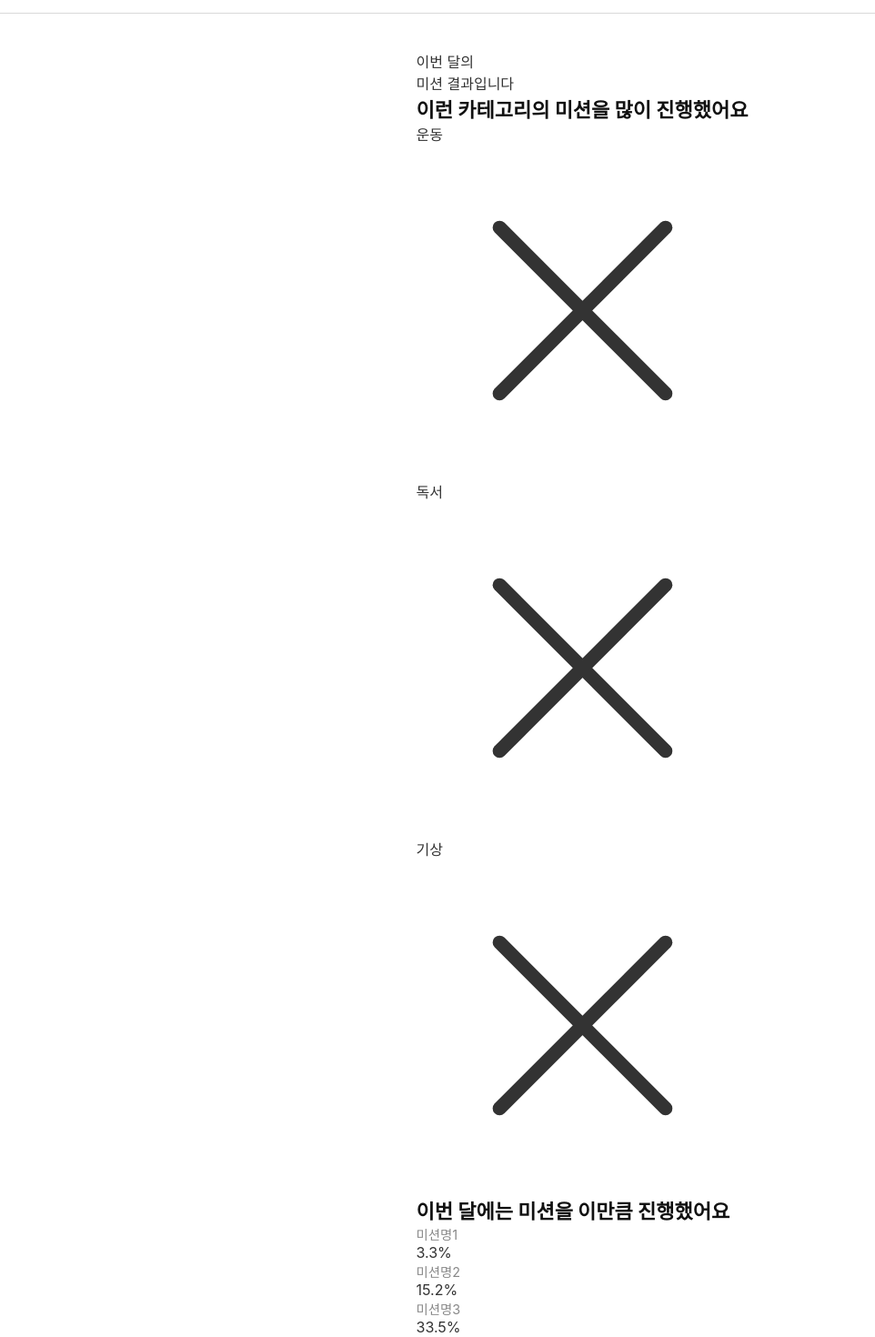
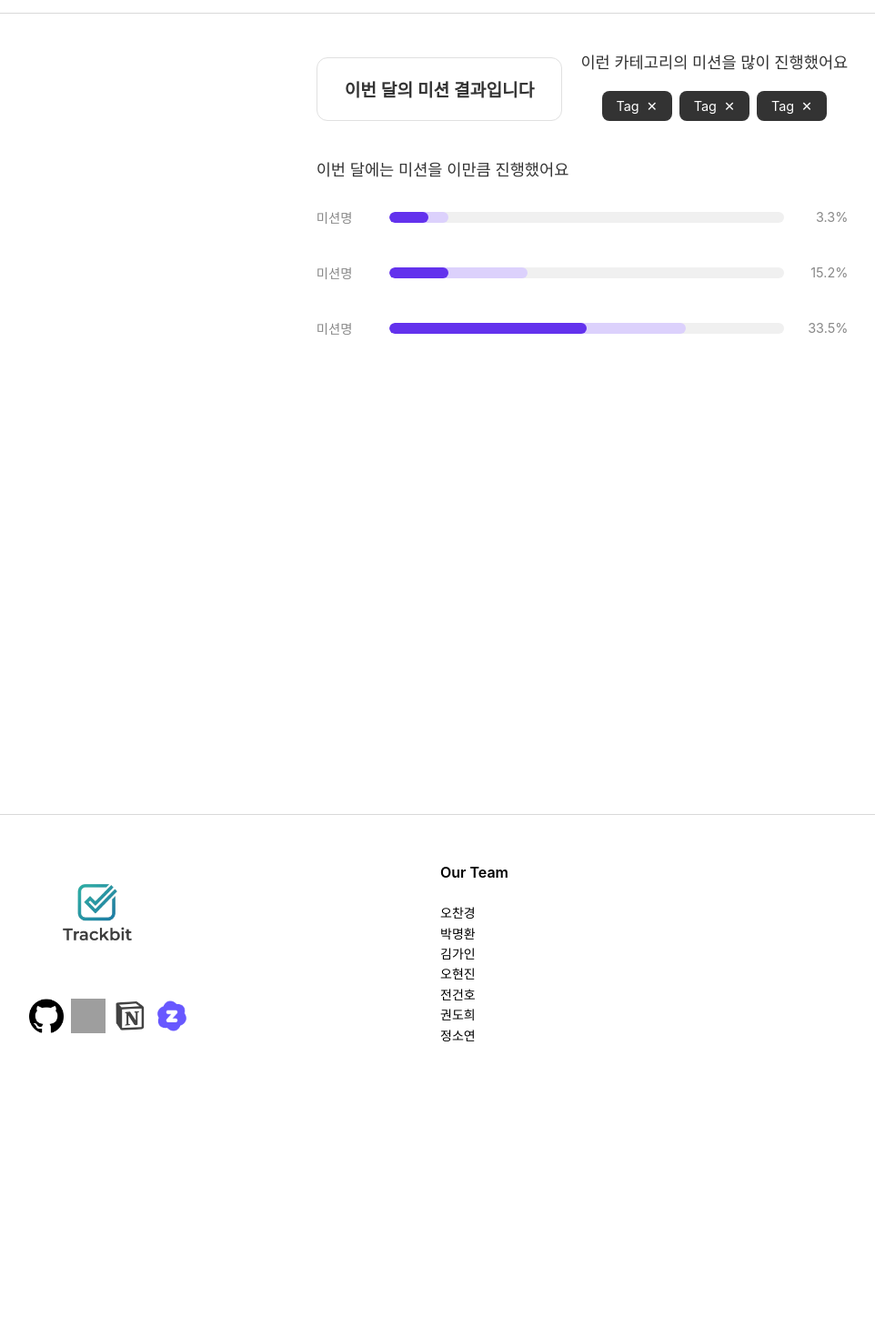
Before and after one commit to yuruha0605/Trackbit_FE, a React (Create React App) app: page /report in a window 1280 px wide. Shown: the part 200-1670 px from the top of the page at 91% size, without its empty margins (0-962 px from the left). After the commit the page ends 1510 px from the top, so only its background shows below. Built offline with nearby package versions, Linux system fonts and the light colour scheme; no server answers; grey boxes are pictures that could not be loaded.

Commit message:
Refactor Report component for improved structure

```diff
--- a/src/pages/mission/Report.jsx
+++ b/src/pages/mission/Report.jsx
@@ -1,73 +1,57 @@
-import React from 'react';
 import './Report.css';
 
 const Report = () => {
-  // 데이터 예시
-  const tagData = ['운동', '독서', '기상'];
-
+  // 미션 데이터 배열
   const missionData = [
-    { name: '미션명1', darkPercent: 2, lightPercent: 1, totalPercent: '3.3%' },
-    { name: '미션명2', darkPercent: 5, lightPercent: 10, totalPercent: '15.2%' },
-    { name: '미션명3', darkPercent: 10, lightPercent: 20, totalPercent: '33.5%' },
+    { id: 1, name: '미션명', percent: 3.3, fillWidth: '10%', shadowWidth: '15%' },
+    { id: 2, name: '미션명', percent: 15.2, fillWidth: '15%', shadowWidth: '35%' },
+    { id: 3, name: '미션명', percent: 33.5, fillWidth: '50%', shadowWidth: '75%' },
   ];
 
   return (
     <div className="report-container">
-
-      {/* 상단 섹션: 요약 카드 + 태그 */}
-      <div className="report-top-section">
-        <div className="result-card">
-          <div className="result-text">이번 달의<br />미션 결과입니다</div>
+      {/* 상단 섹션 */}
+      <div className="header-section">
+        <div className="title-box">
+          이번 달의 미션 결과입니다
         </div>
-
-        <div className="tags-wrapper">
-          <h2 className="section-title">이런 카테고리의 미션을 많이 진행했어요</h2>
-          <div className="tags-list">
-            {tagData.map((tag, index) => (
-              <div key={index} className="tag-item">
-                <span>{tag}</span>
-                {/* 닫기 아이콘 SVG */}
-                <svg className="close-icon" viewBox="0 0 24 24" fill="none" xmlns="http://www.w3.org/2000/svg">
-                  <path d="M18 6L6 18" stroke="currentColor" strokeLinecap="round" strokeLinejoin="round"/>
-                  <path d="M6 6L18 18" stroke="currentColor" strokeLinecap="round" strokeLinejoin="round"/>
-                </svg>
+        <div className="tag-container">
+          <div className="tag-title">이런 카테고리의 미션을 많이 진행했어요</div>
+          <div className="tags">
+            {[1, 2, 3].map((item) => (
+              <div key={item} className="tag">
+                Tag <span>✕</span>
               </div>
             ))}
           </div>
         </div>
       </div>
 
-      {/* 하단 섹션: 미션 진행도 바 */}
-      <div className="report-bottom-section">
-        <h2 className="section-title">이번 달에는 미션을 이만큼 진행했어요</h2>
+      {/* 하단 섹션 */}
+      <div className="stats-section">
+        <div className="stats-title">이번 달에는 미션을 이만큼 진행했어요</div>
 
-        <div className="progress-list">
-          {missionData.map((mission, index) => (
-            <div key={index} className="progress-item">
-              <span className="mission-name">{mission.name}</span>
-
-              <div className="progress-bar-container">
-                {/* 진한 보라색 바 */}
-                <div
-                  className="bar-fill-dark"
-                  style={{ width: `${mission.darkPercent}%` }}
-                />
-                {/* 연한 보라색 바 */}
-                <div
-                  className="bar-fill-light"
-                  style={{ width: `${mission.lightPercent}%` }}
-                />
-              </div>
-
-              <span className="progress-percent">{mission.totalPercent}</span>
+        {missionData.map((mission) => (
+          <div key={mission.id} className="stat-row">
+            <span className="mission-name">{mission.name}</span>
+            <div className="progress-container">
+              {/* 연한 보라색 배경 바 */}
+              <div
+                className="progress-shadow"
+                style={{ width: mission.shadowWidth }}
+              ></div>
+              {/* 진한 보라색 실제 진행 바 */}
+              <div
+                className="progress-fill"
+                style={{ width: mission.fillWidth }}
+              ></div>
             </div>
-          ))}
-        </div>
+            <span className="percentage">{mission.percent}%</span>
+          </div>
+        ))}
       </div>
-
     </div>
   );
 };
 
-
 export default Report;
```
